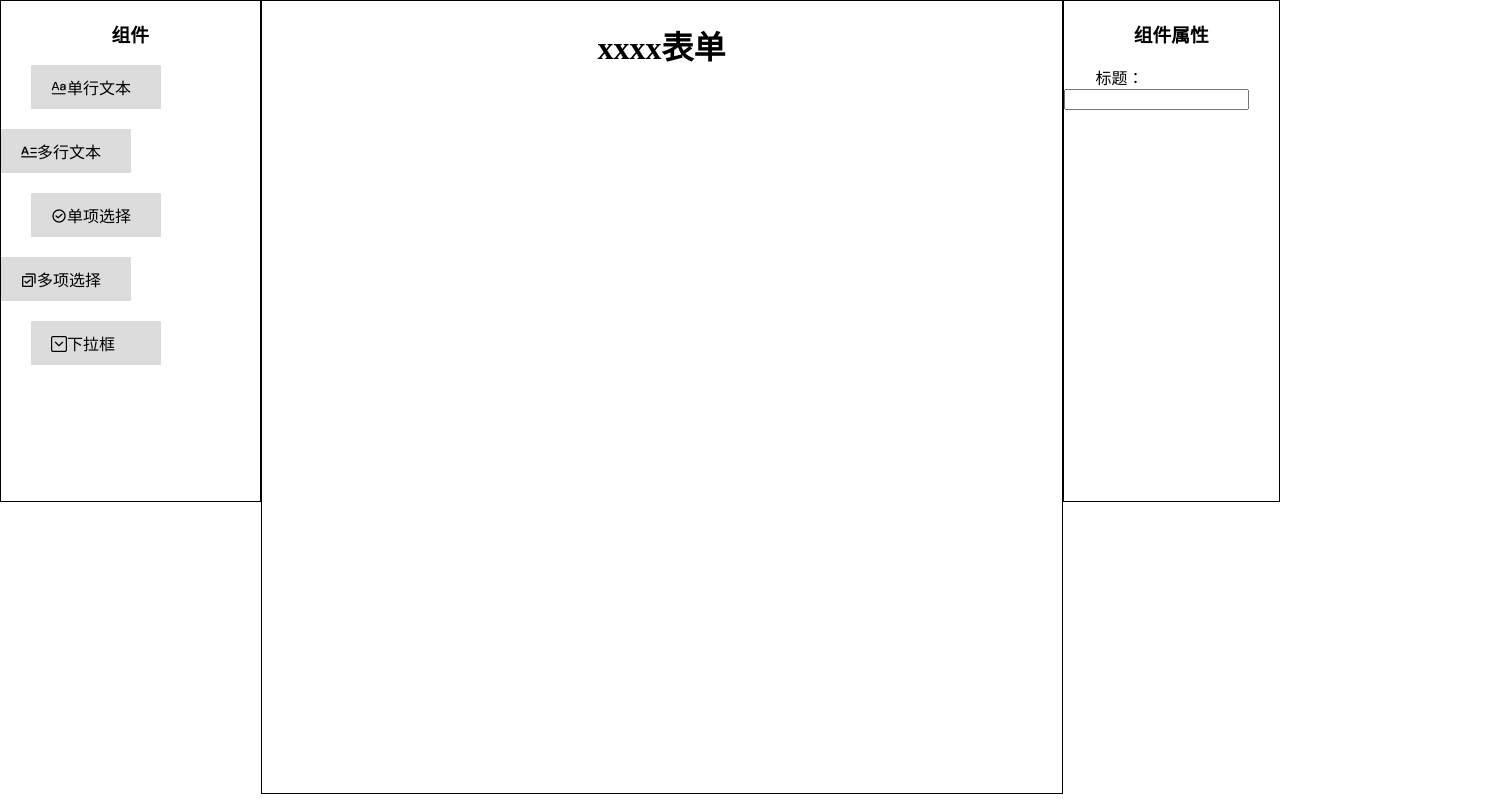
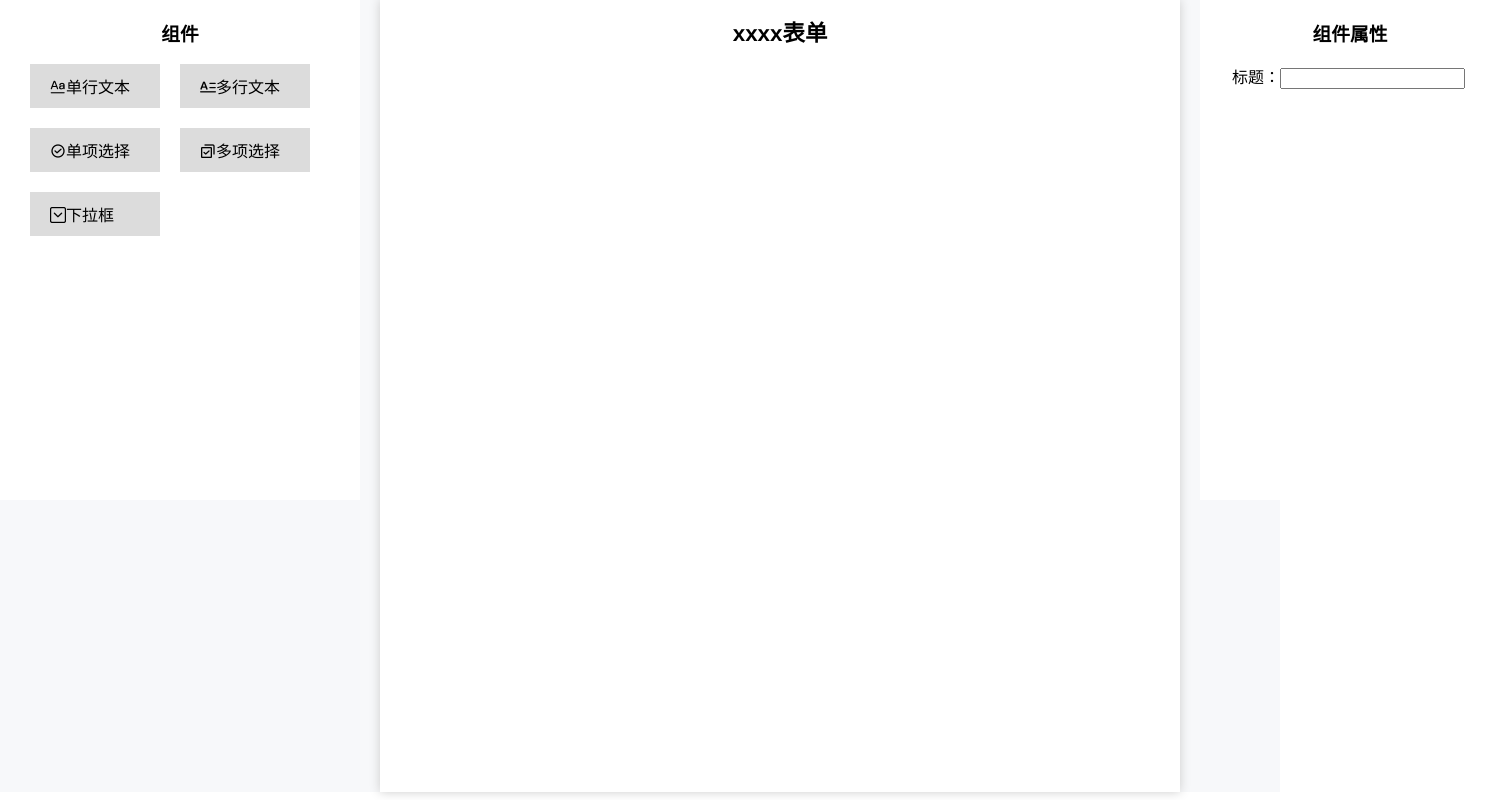
Before and after one commit to zhan-hc/form_drag, a Vue app: page /#/drag in a window 1280 px wide. Shown: the whole page, 1500 px wide, since content can reach past the window. Built offline with nearby package versions, Linux system fonts and the light colour scheme.

Commit message:
fix: 优化滚动条样式和整体背景色的修改

```diff
--- a/src/Pages/Index/drag.vue
+++ b/src/Pages/Index/drag.vue
@@ -127,10 +127,14 @@ export default {
 <style scoped lang="scss">
 .wrap{
   display: flex;
+  background: rgb(247, 248, 250);
+  // min-width: 1400px;
   .content-left{
     width: 360px;
+    min-width: 360px;
     height: 500px;
-    border: 1px solid #000;
+    margin-right: 20px;
+    background: #fff;
     .drag-item {
       display: inline-block;
       padding: 10px 20px;
@@ -155,20 +159,44 @@ export default {
   }
   .content{
     flex: 1;
-    border: 1px solid #000;
-    overflow: scroll;
+    overflow: hidden;
     height: 99vh;
     min-width: 800px;
+    background: #fff;
+    box-shadow:#ccc 0 0 10px;
     .invent {
       display: none;
       border: 1px dashed red;
       height: 50px;
     }
+    .form-container{
+      overflow-x: hidden;
+      overflow-y: auto;
+      color: #000;
+      font-size: .7rem;
+      font-family: "\5FAE\8F6F\96C5\9ED1",Helvetica,"黑体",Arial,Tahoma;
+      height: 100%;
+      &::-webkit-scrollbar {
+        width: 4px;
+      }
+      &::-webkit-scrollbar-thumb {
+        border-radius: 10px;
+        -webkit-box-shadow: inset 0 0 5px rgba(0,0,0,0.2);
+        background: rgba(0,0,0,0.2);
+      }
+      &::-webkit-scrollbar-track {
+        -webkit-box-shadow: inset 0 0 5px rgba(0,0,0,0.2);
+        border-radius: 0;
+        background: rgba(0,0,0,0.1);
+      }
+    }
   }
   .content-right{
     width: 300px;
+    min-width: 300px;
     height: 500px;
-    border: 1px solid #000;
+    background: #fff;
+    margin-left: 20px;
     .set-item{
       margin-bottom: 10px;
       span{
```
